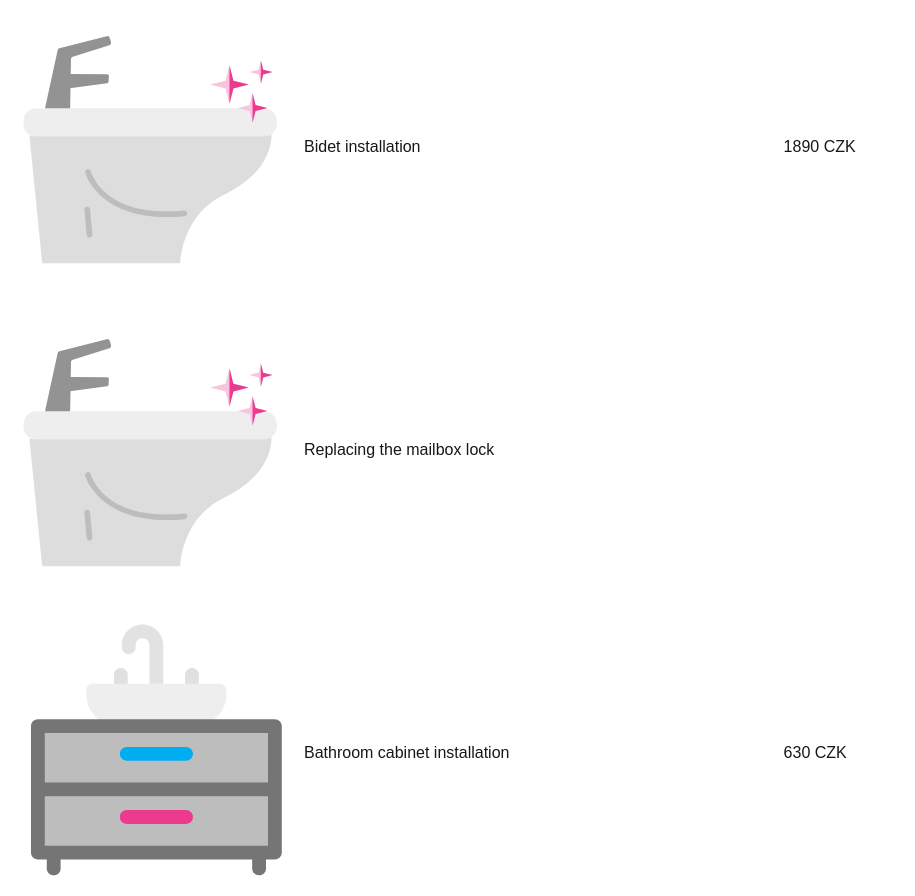
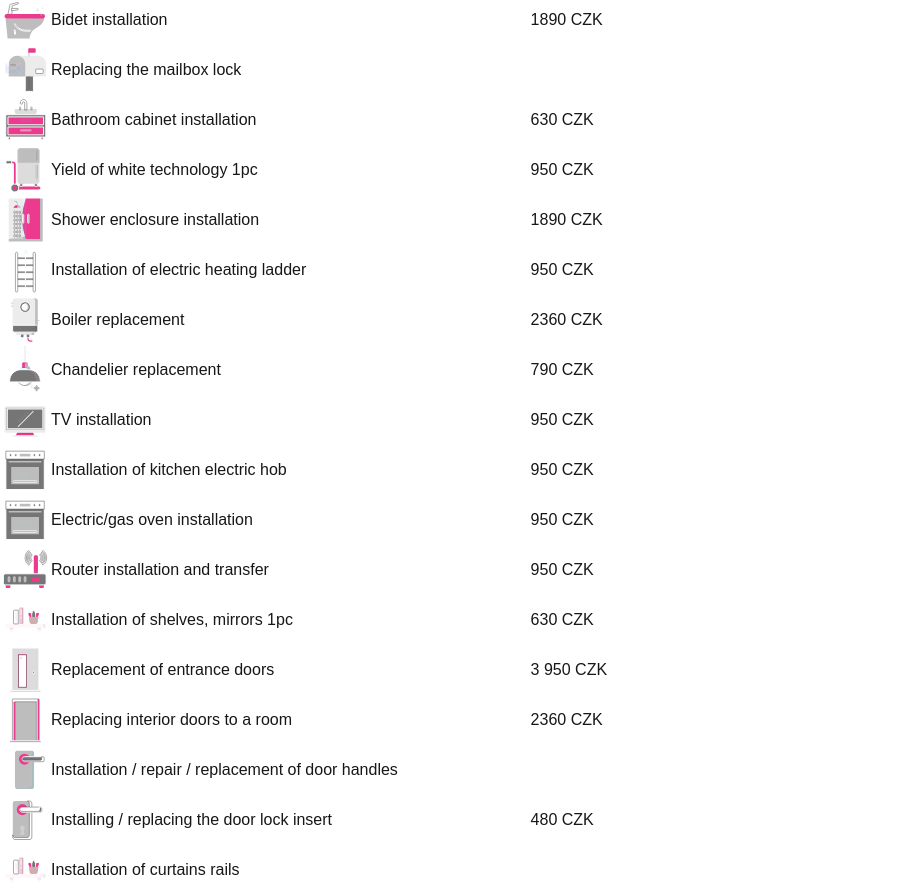
Before and after one commit to HonzaPenicka/plumbering, a Next.js app: page /price-list in a window 1280 px wide. Shown: the part 853-1749 px from the top of the page, without its empty margins (0-915 px from the left). Built offline with nearby package versions, Linux system fonts and the light colour scheme.

Commit message:
Update price-list.tsx

```diff
--- a/src/pages/price-list.tsx
+++ b/src/pages/price-list.tsx
@@ -25,6 +25,21 @@ import { Umyvadlo } from '../../public/icon/umyvadlo';
 import { Susicka } from '../../public/icon/susicka';
 import { Mycka } from '../../public/icon/mycka';
 import { Ventilator } from '../../public/icon/ventilator';
+import { Bidet } from '../../public/icon/bidet';
+import { Schranka } from '../../public/icon/schranka';
+import { KoupelSkrin } from '../../public/icon/koupelskrin';
+import { BilaTechnika } from '../../public/icon/bilatechnika';
+import { SprchKout } from '../../public/icon/sprchkout';
+import { ElZebrik } from '../../public/icon/elzebrik';
+import { Boiler } from '../../public/icon/boiler';
+import { Lustr } from '../../public/icon/lustr';
+import { TV } from '../../public/icon/tv';
+import { Deska } from '../../public/icon/deska';
+import { Router } from '../../public/icon/router';
+import { Police } from '../../public/icon/police';
+import { VchodDvere } from '../../public/icon/vchoddvere';
+import { Klika } from '../../public/icon/klika';
+import { Zamek } from '../../public/icon/zamek';
 
 const geistSans = localFont({
   src: './fonts/GeistVF.woff',
@@ -338,7 +353,7 @@ export default function PriceList() {
                   </tr>
                   <tr>
                     <td className="border-t border-blue-500 px-2 py-2 md:px-4 md:py-4">
-                      <img className='w-12 justify-center' src="/img/hero/Instalace bidetu.svg" alt="" />
+                      <Bidet />
                     </td>
                     <td className="border border-blue-500 px-2 py-2 md:px-4 md:py-4">
                       Bidet installation
@@ -351,7 +366,7 @@ export default function PriceList() {
                   {/* Garden and outdoor maintenance */}
                   <tr>
                     <td className="border-t border-blue-500 px-2 py-2 md:px-4 md:py-4">
-                      <img className='w-12 justify-center' src="/img/hero/Instalace bidetu.svg" alt="" />
+                      <Schranka />
                     </td>
                     <td className="border border-blue-500 px-2 py-2 md:px-4 md:py-4">
                       Replacing the mailbox lock
@@ -361,7 +376,7 @@ export default function PriceList() {
                   </tr>
                   <tr>
                     <td className="border-t border-blue-500 px-2 py-2 md:px-4 md:py-4">
-                      <img className='w-12 justify-center' src="/img/hero/Instalace koupelnové skříňky.svg" alt="" />
+                      <KoupelSkrin />
                     </td>
                     <td className="border border-blue-500 px-2 py-2 md:px-4 md:py-4">
                       Bathroom cabinet installation
@@ -372,7 +387,7 @@ export default function PriceList() {
                   </tr>
                   <tr>
                     <td className="border-t border-blue-500 px-2 py-2 md:px-4 md:py-4">
-                      <img className='w-12 justify-center' src="/img/hero/Výnos bíle techniky 1ks.svg" alt="" />
+                      <BilaTechnika />
                     </td>
                     <td className="border border-blue-500 px-2 py-2 md:px-4 md:py-4">
                       Yield of white technology 1pc
@@ -385,7 +400,7 @@ export default function PriceList() {
                   {/* Minor indoor repairs */}
                   <tr>
                     <td className="border-t border-blue-500 px-2 py-2 md:px-4 md:py-4">
-                      <img className='w-12 justify-center' src="/img/hero/Instalace sprchového koutu.svg" alt="" />
+                      <SprchKout />
                     </td>
                     <td className="border border-blue-500 px-2 py-2 md:px-4 md:py-4">
                       Shower enclosure installation
@@ -396,7 +411,7 @@ export default function PriceList() {
                   </tr>
                   <tr>
                     <td className="border-t border-blue-500 px-2 py-2 md:px-4 md:py-4">
-                      <img className='w-12 justify-center' src="/img/hero/Instalace topného elektro žebříku.svg" alt="" />
+                      <ElZebrik />
                     </td>
                     <td className="border border-blue-500 px-2 py-2 md:px-4 md:py-4">
                       Installation of electric heating ladder
@@ -407,7 +422,7 @@ export default function PriceList() {
                   </tr>
                   <tr>
                     <td className="border-t border-blue-500 px-2 py-2 md:px-4 md:py-4">
-                      <img className='w-12 justify-center' src="/img/hero/Výměna boileru.svg" alt="" />
+                      <Boiler />
                     </td>
                     <td className="border border-blue-500 px-2 py-2 md:px-4 md:py-4">
                       Boiler replacement
@@ -418,7 +433,7 @@ export default function PriceList() {
                   </tr>
                   <tr>
                     <td className="border-t border-blue-500 px-2 py-2 md:px-4 md:py-4">
-                      <img className='w-12 justify-center' src="/img/hero/Výměna lustru.svg" alt="" />
+                      <Lustr />
                     </td>
                     <td className="border border-blue-500 px-2 py-2 md:px-4 md:py-4">
                       Chandelier replacement
@@ -431,7 +446,7 @@ export default function PriceList() {
                   {/* Seasonal maintenance */}
                   <tr>
                     <td className="border-t border-blue-500 px-2 py-2 md:px-4 md:py-4">
-                      <img className='w-12 justify-center' src="/img/hero/MY BOB - icons_Instalace TV.svg" alt="" />
+                      <TV />
                     </td>
                     <td className="border border-blue-500 px-2 py-2 md:px-4 md:py-4">
                       TV installation
@@ -442,7 +457,7 @@ export default function PriceList() {
                   </tr>
                   <tr>
                     <td className="border-t border-blue-500 px-2 py-2 md:px-4 md:py-4">
-                      <img className='w-12 justify-center' src="/img/hero/Instalace varné eletrické desky .png" alt="" />
+                      <Deska />
                     </td>
                     <td className="border border-blue-500 px-2 py-2 md:px-4 md:py-4">
                       Installation of kitchen electric hob
@@ -464,7 +479,7 @@ export default function PriceList() {
                   </tr>
                   <tr>
                     <td className="border-t border-blue-500 px-2 py-2 md:px-4 md:py-4">
-                      <img className='w-12 justify-center' src="/img/hero/Instalace a přenos routeru.svg" alt="" />
+                      <Router />
                     </td>
                     <td className="border border-blue-500 px-2 py-2 md:px-4 md:py-4">
                       Router installation and transfer
@@ -475,7 +490,7 @@ export default function PriceList() {
                   </tr>
                   <tr>
                     <td className="border-t border-blue-500 px-2 py-2 md:px-4 md:py-4">
-                      <img className='w-12 justify-center' src="/img/hero/Montáž police 1ks.svg" alt="" />
+                      <Police />
                     </td>
                     <td className="border border-blue-500 px-2 py-2 md:px-4 md:py-4">
                       Installation of shelves, mirrors 1pc
@@ -486,7 +501,7 @@ export default function PriceList() {
                   </tr>
                   <tr>
                     <td className="border-t border-blue-500 px-2 py-2 md:px-4 md:py-4">
-                      <img className='w-12 justify-center' src="/img/hero/Výměna vchodových dveří.svg" alt="" />
+                      <VchodDvere />
                     </td>
                     <td className="border border-blue-500 px-2 py-2 md:px-4 md:py-4">
                       Replacement of entrance doors
@@ -508,7 +523,7 @@ export default function PriceList() {
                   </tr>
                   <tr>
                     <td className="border-t border-blue-500 px-2 py-2 md:px-4 md:py-4">
-                      <img className='w-12 justify-center' src="/img/hero/Instalace - oprava - výměna dveřních klik.svg" alt="" />
+                      <Klika />
                     </td>
                     <td className="border border-blue-500 px-2 py-2 md:px-4 md:py-4">
                       Installation / repair / replacement of door handles
@@ -518,7 +533,7 @@ export default function PriceList() {
                   </tr>
                   <tr>
                     <td className="border-t border-blue-500 px-2 py-2 md:px-4 md:py-4">
-                      <img className='w-12 justify-center' src="/img/hero/Instalace - výměna zámku od dveří.svg" alt="" />
+                      <Zamek />
                     </td>
                     <td className="border border-blue-500 px-2 py-2 md:px-4 md:py-4">
                       Installing / replacing the door lock insert
@@ -529,7 +544,7 @@ export default function PriceList() {
                   </tr>
                   <tr>
                     <td className="border-t border-blue-500 px-2 py-2 md:px-4 md:py-4">
-                      <img className='w-12 justify-center' src="/img/hero/Montáž police 1ks.svg" alt="" />
+                      <Police />
                     </td>
                     <td className="border border-blue-500 px-2 py-2 md:px-4 md:py-4">
                       Installation of curtains rails
@@ -539,7 +554,7 @@ export default function PriceList() {
                   </tr>
                   <tr>
                     <td className="border-t border-blue-500 px-2 py-2 md:px-4 md:py-4">
-                      <img className='w-12 justify-center' src="/img/hero/Výměna boileru.svg" alt="" />
+                      <Boiler />
                     </td>
                     <td className="border border-blue-500 px-2 py-2 md:px-4 md:py-4">
                       Kitchen / bathroom tap replacement
```
